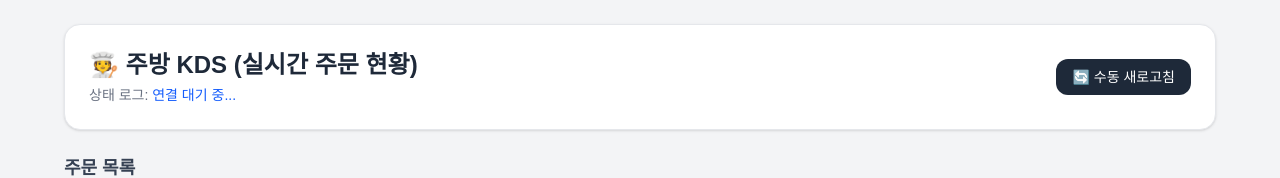
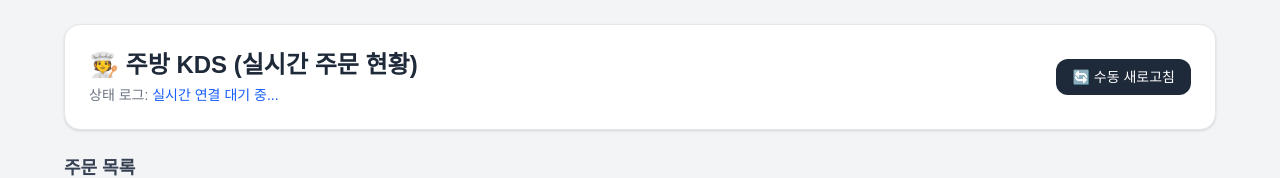
Before and after one commit to dkssb3415-sys/valley_breakfast, a Next.js app: page /kitchen in a window 1280 px wide. Shown: the top 178 px of the page. Built offline with nearby package versions, Linux system fonts and the light colour scheme.

Commit message:
Update kitchen KDS page with quantity display

```diff
--- a/app/kitchen/page.tsx
+++ b/app/kitchen/page.tsx
@@ -4,13 +4,12 @@ import { useState, useEffect } from 'react';
 
 export default function KitchenPage() {
   const [orders, setOrders] = useState<any[]>([]);
-  const [statusText, setStatusText] = useState('연결 대기 중...');
+  const [statusText, setStatusText] = useState('실시간 연결 대기 중...');
   const [isMounted, setIsMounted] = useState(false);
 
   useEffect(() => {
     setIsMounted(true);
-    // 임시로 로컬 상태 기반 또는 주기적 동기화 구현 위치
-    // 현재 구조에 맞춰 주문 데이터를 불러오는 로직이 있다면 이 곳에 유지됩니다.
+    // 주방 화면 로직 (필요시 폴링 또는 실시간 동기화 구현부)
   }, []);
 
   if (!isMounted) return null;
@@ -75,7 +74,7 @@ export default function KitchenPage() {
                   </ul>
                 </div>
 
-                {/* 조리 완료 처리 버튼 등 필요시 활용 */}
+                {/* 조리 완료 처리 버튼 */}
                 <button
                   onClick={() => {
                     setOrders((prev) => prev.filter((_, i) => i !== idx));
```
